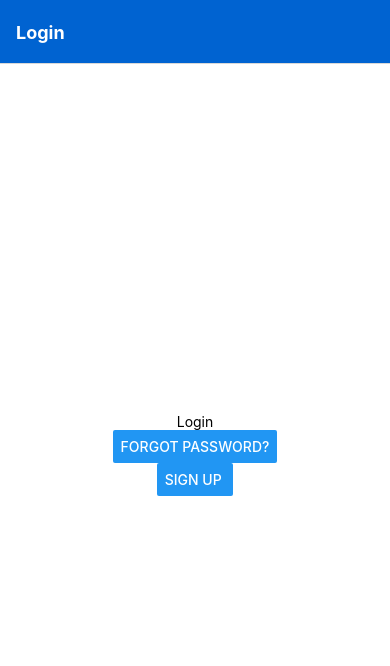
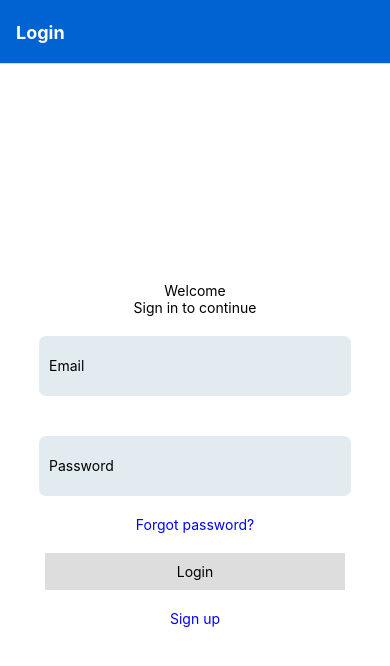
Before and after one commit to VictorFarina/cashflow-mobile, a React Native app: screen /Login in a window 390 px wide. Shown: the top 666 px of the page. Built offline with nearby package versions, Linux system fonts and the light colour scheme.

Commit message:
separado cada elemento en LoginScreen a componentes propia

```diff
--- /dev/null
+++ b/components /ui/ButtonComponent.js
@@ -0,0 +1,22 @@
+import { StyleSheet, Text, TouchableOpacity } from "react-native";
+import React from "react";
+
+const ButtonComponent = (props) => {
+  return (
+    <TouchableOpacity style={styles.button} onPress={props.onPress}>
+      <Text>{props.title}</Text>
+    </TouchableOpacity>
+  );
+};
+
+export default ButtonComponent;
+
+const styles = StyleSheet.create({
+  button: {
+    margin: 20,
+    alignItems: "center",
+    backgroundColor: "#DDDDDD",
+    padding: 10,
+    width: 300,
+  },
+});
--- /dev/null
+++ b/components /ui/LinkComponent.js
@@ -0,0 +1,18 @@
+import { StyleSheet, Text, View, TouchableOpacity } from "react-native";
+import React from "react";
+
+const LinkComponent = (props) => {
+  return (
+    <TouchableOpacity onPress={props.onPress}>
+      <Text style={styles.link}>{props.title}</Text>
+    </TouchableOpacity>
+  );
+};
+
+export default LinkComponent;
+
+const styles = StyleSheet.create({
+  link: {
+    color: "blue",
+  },
+});
--- /dev/null
+++ b/components /ui/TextComponent.js
@@ -0,0 +1,28 @@
+import { StyleSheet, Text, View } from 'react-native'
+import React from 'react'
+
+
+const TextComponent = (props) => {
+  console.log(props);
+
+  return (
+    <View>
+      <Text style={styles.primary}>{props.title}</Text>
+    </View>
+  )
+}
+
+export default TextComponent
+
+const styles = StyleSheet.create({
+
+primary:{
+  color:'black',
+
+},
+secondary:{
+  color:'red',
+
+}
+
+})
--- /dev/null
+++ b/components /ui/TextInputComponent.js
@@ -0,0 +1,23 @@
+import { StyleSheet, TextInput } from "react-native";
+import React from "react";
+
+const TextInputComponent = (props) => {
+  return <TextInput
+      style={styles.input}
+      placeholder={props.placeholder}
+      onChange={props.onChange}/>;
+};
+
+export default TextInputComponent;
+
+const styles = StyleSheet.create({
+  input: {
+    height: 60,
+    margin: 20,
+    borderWidth: 0,
+    padding: 10,
+    borderRadius: 7,
+    width: "80%",
+    backgroundColor: "#e2ebf0",
+  },
+});
--- a/navigation/Navigator.js
+++ b/navigation/Navigator.js
@@ -3,9 +3,9 @@ import React from "react";
 import { NavigationContainer } from "@react-navigation/native";
 import { createStackNavigator } from "@react-navigation/stack";
 //components
-import Login from "../screens/Login";
-import Forgot from "../screens/Forgot";
-import SignUp from "../screens/SignUp";
+import LoginScreen from "../screens/LoginScreen";
+import ForgotScreen from "../screens/ForgotScreen";
+import SignUpScreen from "../screens/SignUpScreen";
 //constants
 import Colors from "../constants/Colors";
 
@@ -24,9 +24,9 @@ const Navigator = () => {
             fontWeight: "bold",
           },
         }}>
-        <Stack.Screen name='Login' component={Login} />
-        <Stack.Screen name='ForgotPassword' component={Forgot} />
-        <Stack.Screen name='SignUp' component={SignUp} />
+        <Stack.Screen name='Login' component={LoginScreen} />
+        <Stack.Screen name='ForgotPassword' component={ForgotScreen} />
+        <Stack.Screen name='SignUp' component={SignUpScreen} />
       </Stack.Navigator>
     </NavigationContainer>
   );
--- a/screens/Login.js
+++ /dev/null
@@ -1,43 +0,0 @@
-import { StyleSheet, Text, View, Button } from "react-native";
-import React from "react";
-
-const Login = ({ navigation }) => {
-  return (
-    <View style={styles.container}>
-      <Text>Login</Text>
-
-      <Button
-        style={styles.button}
-        title='Forgot password?'
-        onPress={() => {
-          navigation.navigate("ForgotPassword");
-        }}
-      />
-      <Button
-        style={styles.button}
-        title='Sign up '
-        onPress={() => {
-          navigation.navigate("SignUp");
-        }}
-      />
-    </View>
-  );
-};
-
-export default Login;
-
-const styles = StyleSheet.create({
-  container: {
-    flex: 1,
-    backgroundColor: "#fff",
-    alignItems: "center",
-    justifyContent: "center",
-  },
-
-  button: {
-    backgroundColor: "#00aeef",
-    borderColor: "red",
-    borderWidth: 5,
-    borderRadius: 15,
-  },
-});
--- /dev/null
+++ b/screens/LoginScreen.js
@@ -0,0 +1,61 @@
+import { StyleSheet, Text, View, Button } from "react-native";
+import React from "react";
+
+//components
+import TextInputComponent from "../components /ui/TextInputComponent";
+import ButtonComponent from "../components /ui/ButtonComponent";
+import TextComponent from "../components /ui/TextComponent";
+import LinkComponent from "../components /ui/LinkComponent";
+
+const Login = ({ navigation }) => {
+  return (
+    <View style={styles.container}>
+
+      <TextComponent title={"Welcome"} style={"styles.secondary"} />
+
+      <TextComponent title={"Sign in to continue"} />
+
+      <TextInputComponent placeholder={"Email"} onChange={() => {}} />
+
+      <TextInputComponent placeholder={"Password"} onChange={() => {}} />
+
+      <LinkComponent
+        title='Forgot password?'
+        onPress={() => {
+          navigation.navigate("ForgotPassword");
+        }}
+      />
+
+      <ButtonComponent title='Login' onPress={() => {}} />
+
+
+      <LinkComponent
+        title='Sign up'
+        onPress={() => {
+          navigation.navigate("ForgotPassword");
+        }}
+      />
+    </View>
+  );
+};
+
+export default Login;
+
+const styles = StyleSheet.create({
+  container: {
+    flex: 1,
+    backgroundColor: "#fff",
+    alignItems: "center",
+    justifyContent: "center",
+  },
+
+  input: {
+    height: 60,
+    margin: 20,
+    borderWidth: 0,
+    padding: 10,
+    borderRadius: 7,
+    width: "80%",
+    backgroundColor: "#e2ebf0",
+  },
+});
--- a/screens/SignUp.js
+++ b/screens/SignUpScreen.js
@@ -1,6 +1,5 @@
 import { StyleSheet, Text, View } from 'react-native'
 import React from 'react'
-import Colors from '../constants/Colors'
 
 const SignUp = () => {
   return (
```
Also changed, not shown: components /Button.js (deleted, +0 -14 lines), screens/ForgotScreen.js (renamed from screens/Forgot.js).
